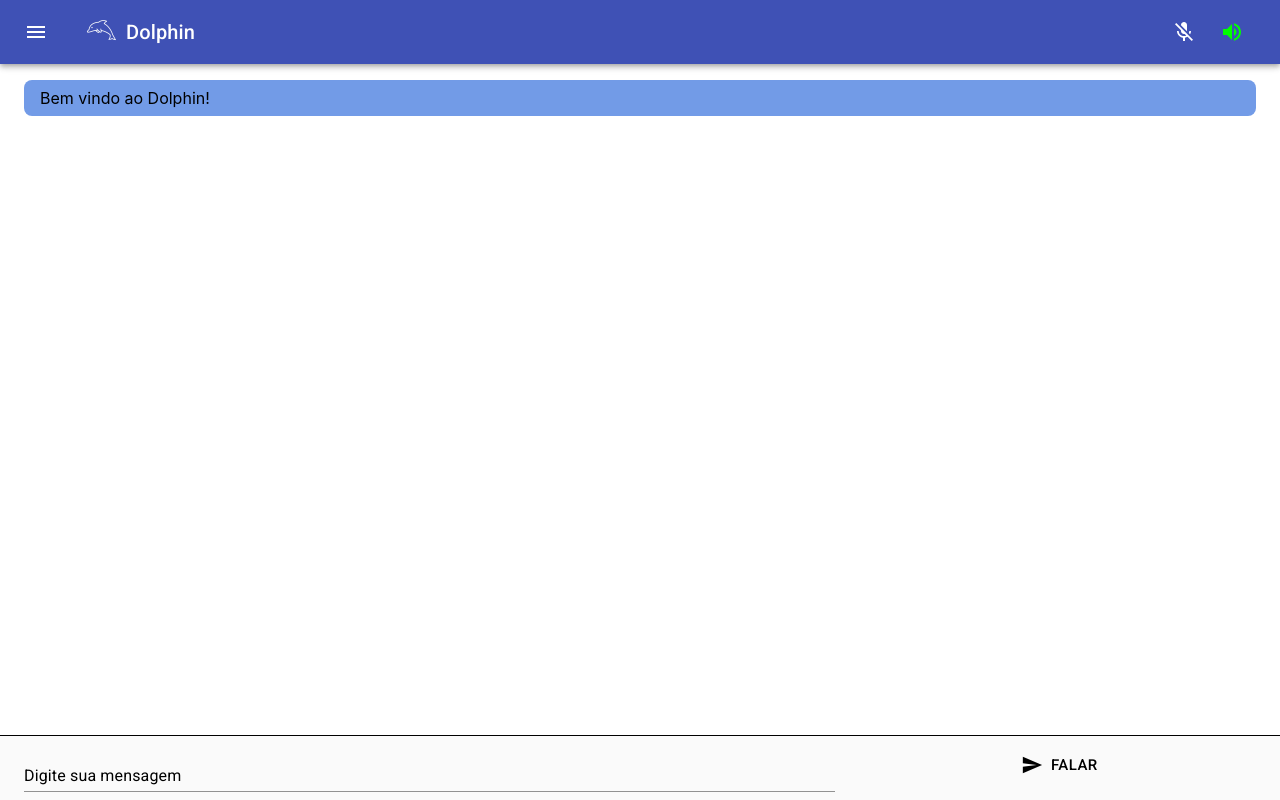
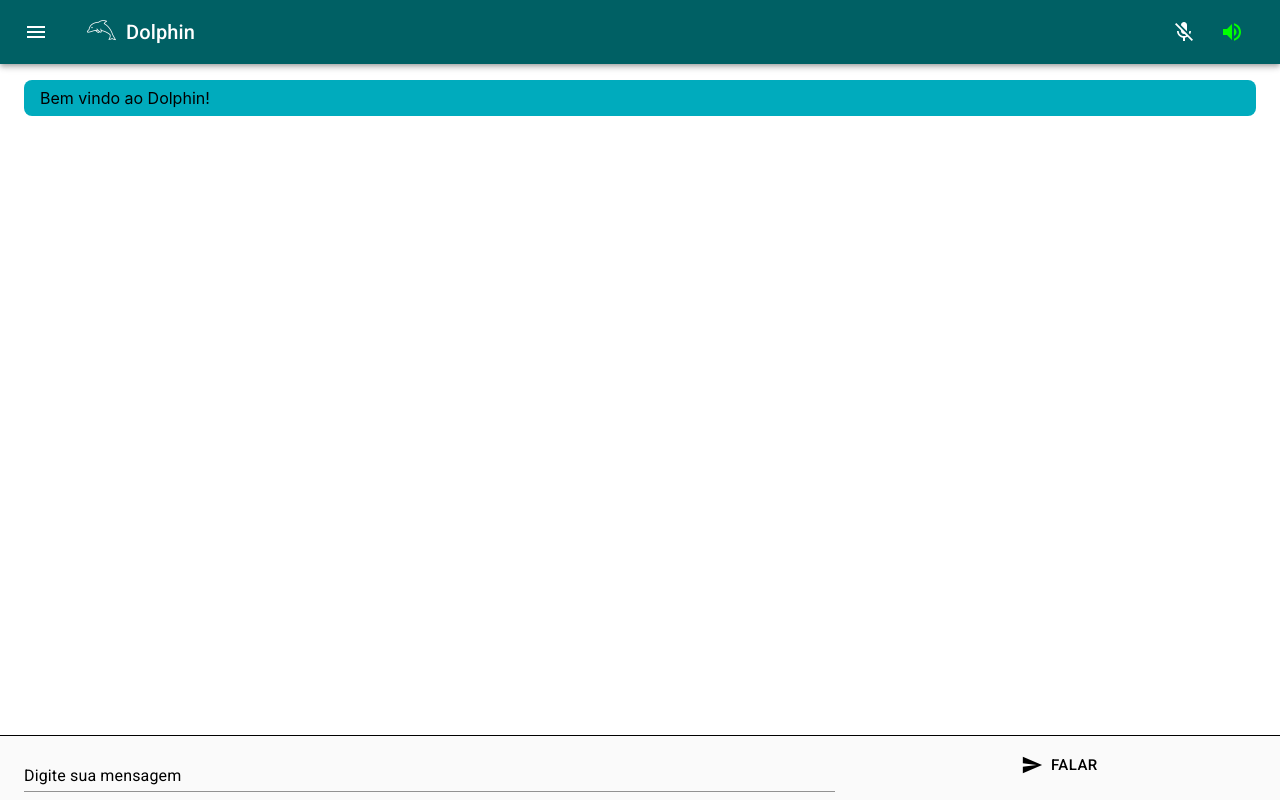
Before and after one commit to CTA-IFRS/dolphin, a React (Create React App) app: page / in a window 1280 px wide. Built offline with nearby package versions, Linux system fonts and the light colour scheme.

Commit message:
Atualiza as cores

```diff
--- a/src/themes/Themes.js
+++ b/src/themes/Themes.js
@@ -7,18 +7,22 @@ export function getTheme(name) {
             palette: {
                 type: "light",
 
+                primary: {
+                    main: "#006064"
+                },
+
                 text: {
                     primary: "#000000",
                     scondary: "#000000"
                 },
 
                 speakMessages: {
-                    main: "#729be7",
+                    main: "#00ABBD",
                     contrastText: "#000000"
                 },
 
                 listenMessages: {
-                    main: "#daaa71",
+                    main: "#00A4EB",
                     contrastText: "#FFFFFF"
                 },
 
@@ -61,12 +65,12 @@ export function getTheme(name) {
                 // },
 
                 speakMessages: {
-                    main: "#09214e",
+                    main: "#025A64",
                     contrastText: "#FFFFFF"
                 },
 
                 listenMessages: {
-                    main: "#5c3f19",
+                    main: "#005D85",
                     contrastText: "#FFFFFF"
                 },
 
@@ -121,12 +125,12 @@ export function getTheme(name) {
                 // },
 
                 speakMessages: {
-                    main: "#729be7",
+                    main: "#98DAE1",
                     contrastText: "#FFFFFF"
                 },
 
                 listenMessages: {
-                    main: "#daaa71",
+                    main: "#52A7CB",
                     contrastText: "#FFFFFF"
                 },
 
```
